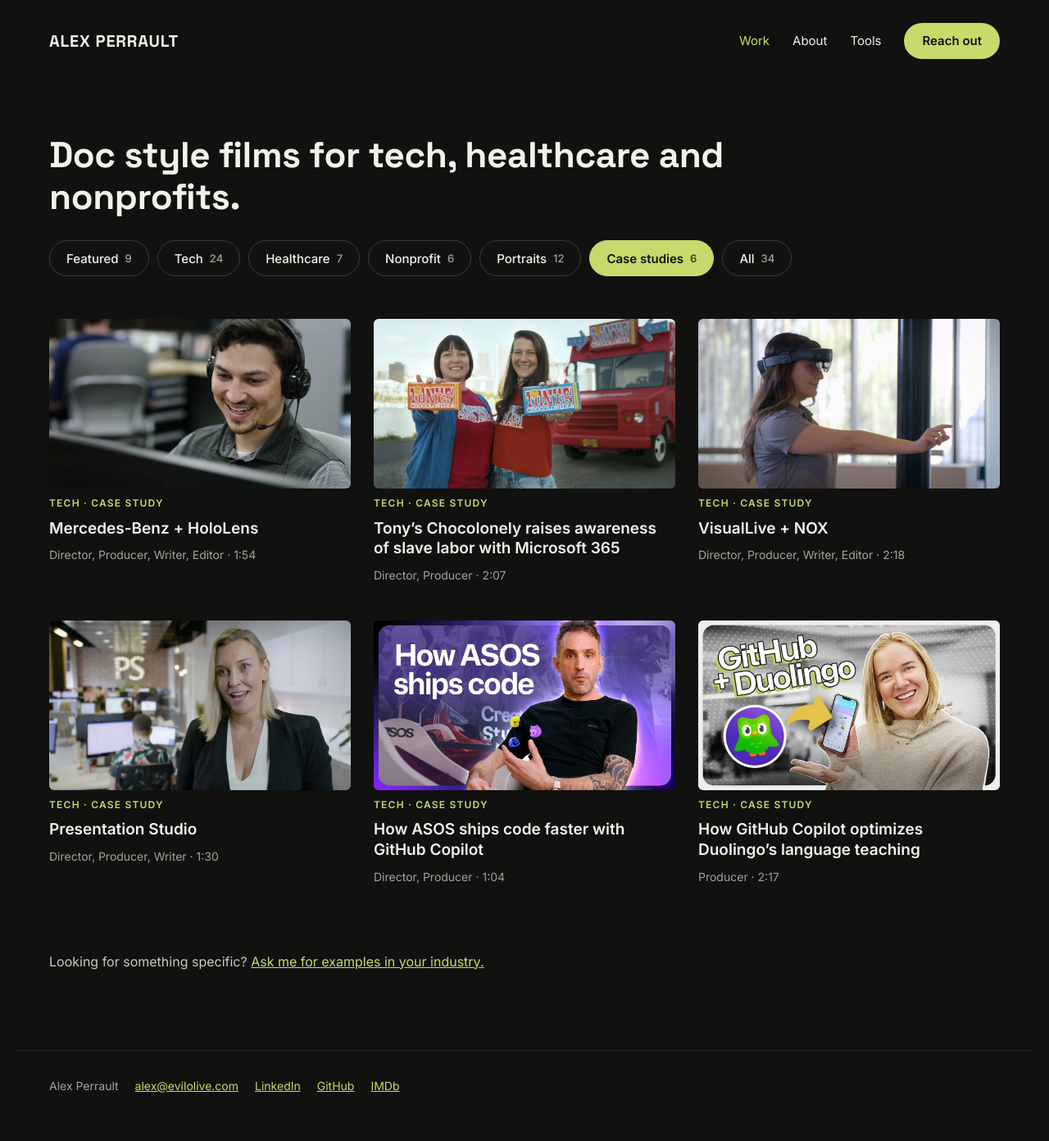
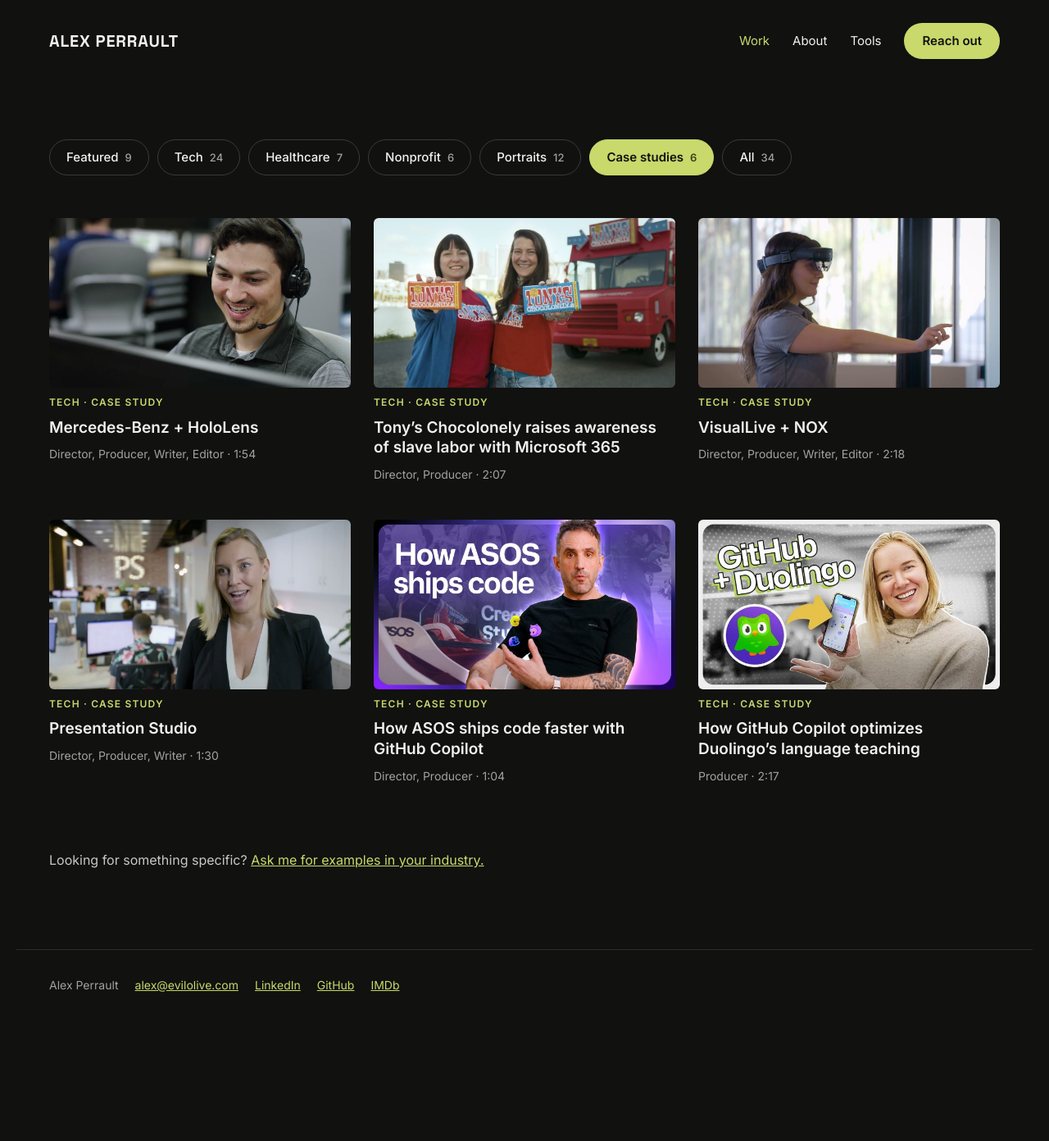
Before and after one commit to evillollive/evillollive.github.io, a Jekyll site: the page built from work/case-studies/index.html, in a window 1280 px wide. Shown: the whole page at 82% size. Built offline with Jekyll 4.4.1, drawn with Linux system fonts in a browser that asks for light colours; after the commit the page ends 1269 px from its top, so only the background shows below that.

Commit message:
Work: no visible intro line, tabs at the top
Co-Authored-By: Claude Opus 5.5 <noreply@anthropic.com>
Claude-Session: https://claude.ai/code/session_01UJbywNZyqkevWV4qp282DV

```diff
--- a/_layouts/work.html
+++ b/_layouts/work.html
@@ -9,7 +9,7 @@ layout: default
   {% assign films = site.films | where_exp: "f", "f.tags contains page.tab" | sort: "order" %}
 {% endif %}
 <section class="wrap page-head">
-  <h1 class="page-statement">{{ site.data.copy.work_intro }}</h1>
+  <h1 class="sr-only">{{ page.title }}</h1>
   <nav class="tabs" aria-label="Show films by category">
     {% for t in site.data.tabs %}
       {% if t.name == "Featured" %}
--- a/assets/css/site.css
+++ b/assets/css/site.css
@@ -11,6 +11,7 @@ body{margin:0;background:var(--ground);color:var(--text);font-family:var(--body)
 img{max-width:100%;height:auto;display:block}
 a{color:var(--accent)}a:hover{color:var(--accent-hi)}
 :focus-visible{outline:2px solid var(--accent);outline-offset:3px}
+.sr-only{position:absolute;width:1px;height:1px;overflow:hidden;clip:rect(0 0 0 0);white-space:nowrap}
 .skip{position:absolute;left:-9999px}.skip:focus{left:16px;top:16px;background:var(--accent);color:var(--ground);padding:8px 14px;z-index:10}
 .wrap{max-width:1240px;margin:0 auto;padding:0 40px}
 .disp{font-family:var(--disp);font-weight:700;letter-spacing:-.02em;line-height:1.04}
```
